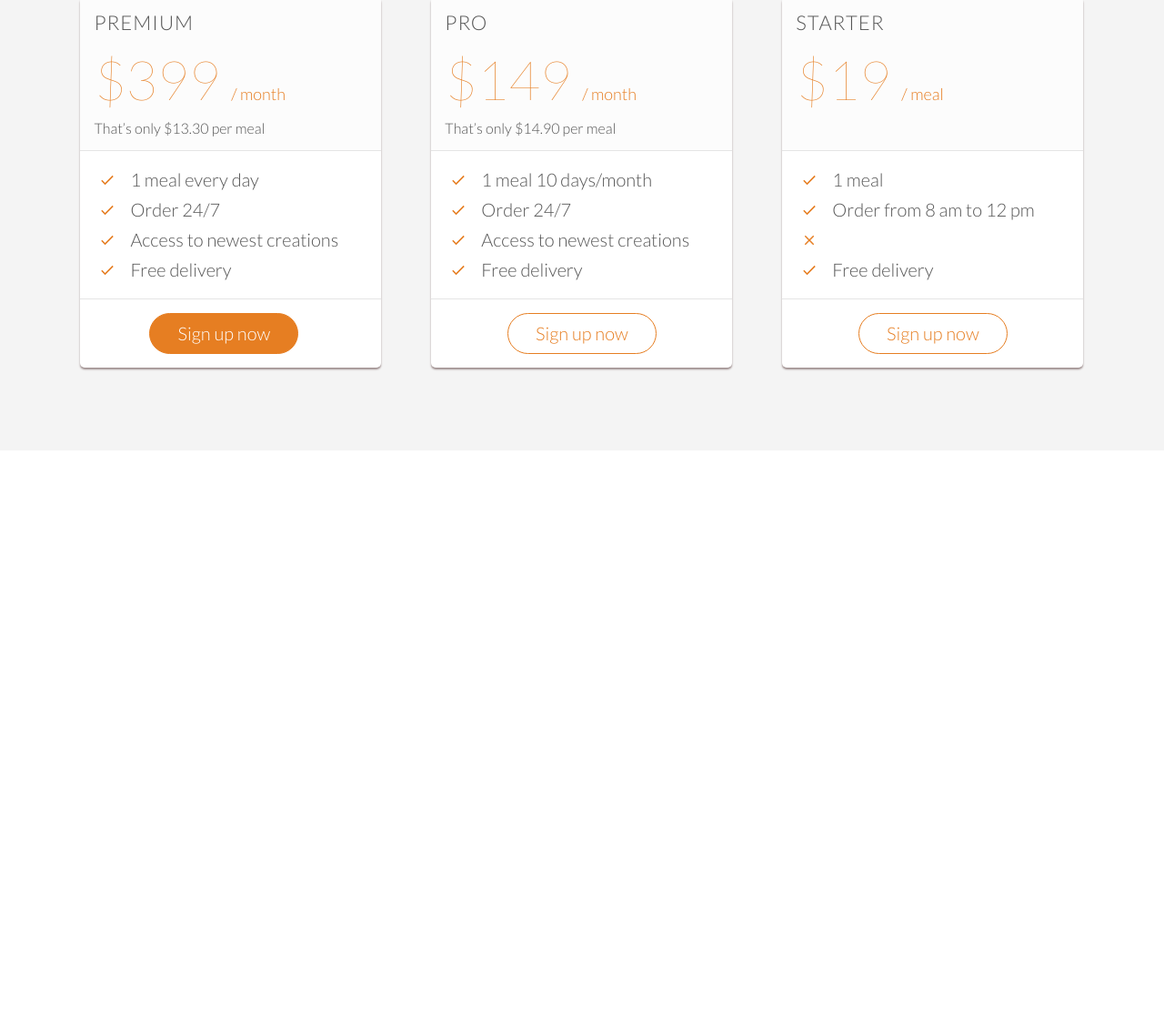
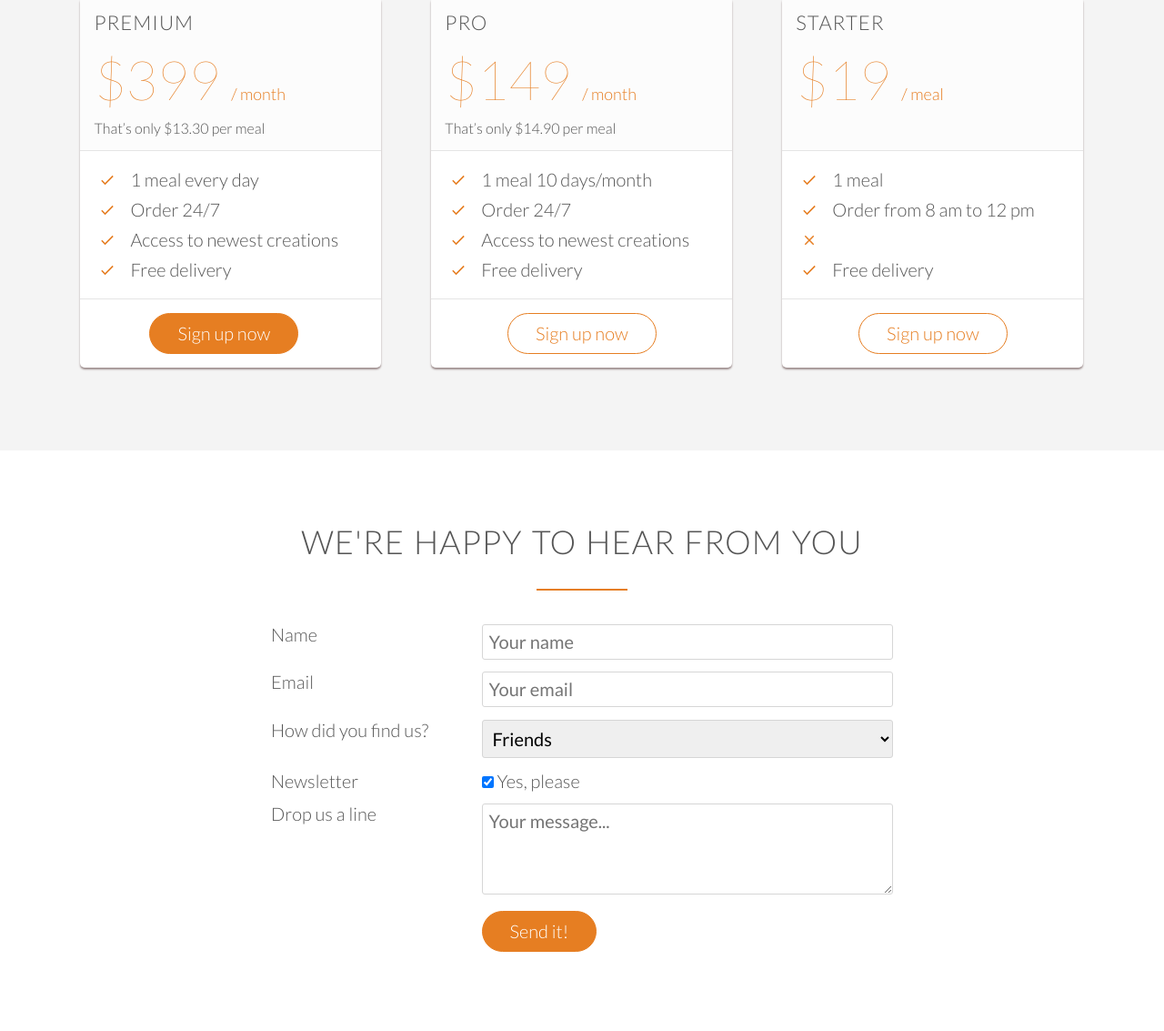
Before and after one commit to imrobinkim/food-subscription-css, a plain HTML site: page index.html in a window 1280 px wide. Shown: the part 4076-5209 px from the top of the page at 91% size. Before the commit the page ends 4571 px from the top, so only its background shows below. Drawn offline with nearby package versions, Linux system fonts and the light colour scheme.

Commit message:
Finish contact form

```diff
--- a/index.html
+++ b/index.html
@@ -307,6 +307,69 @@
             </div>
         </section>
 
+        <section class="section-form">
+            <div class="row">
+                <h2>We're happy to hear from you</h2>
+            </div>
+            <div class="row">
+                <form method="post" action="#" class="contact-form">
+                    <div class="row">
+                        <div class="col span-1-of-3">
+                            <label for="name">Name</label>
+                        </div>
+                        <div class="col span-2-of-3">
+                            <input type="text" name="name" id="name" placeholder="Your name" required>
+                        </div>
+                    </div>
+                    <div class="row">
+                        <div class="col span-1-of-3">
+                            <label for="email">Email</label>
+                        </div>
+                        <div class="col span-2-of-3">
+                            <input type="email" name="email" id="email" placeholder="Your email" required>
+                        </div>
+                    </div>
+                    <div class="row">
+                        <div class="col span-1-of-3">
+                            <label for="find-us">How did you find us?</label>
+                        </div>
+                        <div class="col span-2-of-3">
+                            <select name="find-us" id="find-us">
+                                <option value="friends" selected>Friends</option>
+                                <option value="search">Search engine</option>
+                                <option value="ad">Advertisement</option>
+                                <option value="other">Other</option>
+                            </select>
+                        </div>
+                    </div>
+                    <div class="row">
+                        <div class="col span-1-of-3">
+                            <label>Newsletter</label>
+                        </div>
+                        <div class="col span-2-of-3">
+                            <input type="checkbox" name="news" id="news" checked> Yes, please
+                        </div>
+                    </div>
+                    <div class="row">
+                        <div class="col span-1-of-3">
+                            <label>Drop us a line</label>
+                        </div>
+                        <div class="col span-2-of-3">
+                            <textarea name="message" placeholder="Your message..."></textarea>
+                        </div>
+                    </div>
+                    <div class="row">
+                        <div class="col span-1-of-3">
+                            <label>&nbsp;</label>
+                        </div>
+                        <div class="col span-2-of-3">
+                            <input type="submit" value="Send it!">
+                        </div>
+                    </div>
+                </form>
+            </div>
+        </section>
+
 
         <script src="https://unpkg.com/ionicons@4.5.5/dist/ionicons.js"></script>
     </body>
@@ -314,13 +377,4 @@
 
 <!--
 
-Section 7: Contact form
-Title: We're happy to hear from you
-
-Fields to include:
-Name
-Email
-How did you find us?
-Newsletter
-Drop us a line
 -->
--- a/resources/css/style.css
+++ b/resources/css/style.css
@@ -150,7 +150,8 @@ a:active {
 /* ----- BUTTONS ----- */
 
 .btn:link,
-.btn:visited {
+.btn:visited,
+input[type=submit] {
     display: inline-block;
     padding: 10px 30px;
     font-weight: 300;
@@ -160,7 +161,8 @@ a:active {
 }
 
 .btn-full:link,
-.btn-full:visited {
+.btn-full:visited,
+input[type=submit] {
     background-color: #e67e22;
     border: 1px solid #e67e22;
     color: #fff;
@@ -174,7 +176,9 @@ a:active {
 }
 
 .btn:hover,
-.btn:active {
+.btn:active,
+input[type=submit]:hover,
+input[type=submit]:active {
     background-color: #cf6d17;
 }
 
@@ -486,3 +490,33 @@ cite img {
 .plan-box ul li {
     padding: 5px 0;
 }
+
+
+
+/* ----------------------------------------- */
+/* CONTACT FORM */
+/* ----------------------------------------- */
+.contact-form {
+    width: 60%;
+    margin: 0 auto;
+}
+
+input[type="text"],
+input[type="email"],
+select,
+textarea {
+    width: 100%;
+    padding: 7px;
+    border-radius: 3px;
+    border: 1px solid #d6d6d6;
+}
+
+textarea {
+    height: 100px;
+}
+
+input[type="checkbox"] {
+    margin: 10p 5px 10px 0;
+}
+
+*:focus {outline: none}
```
